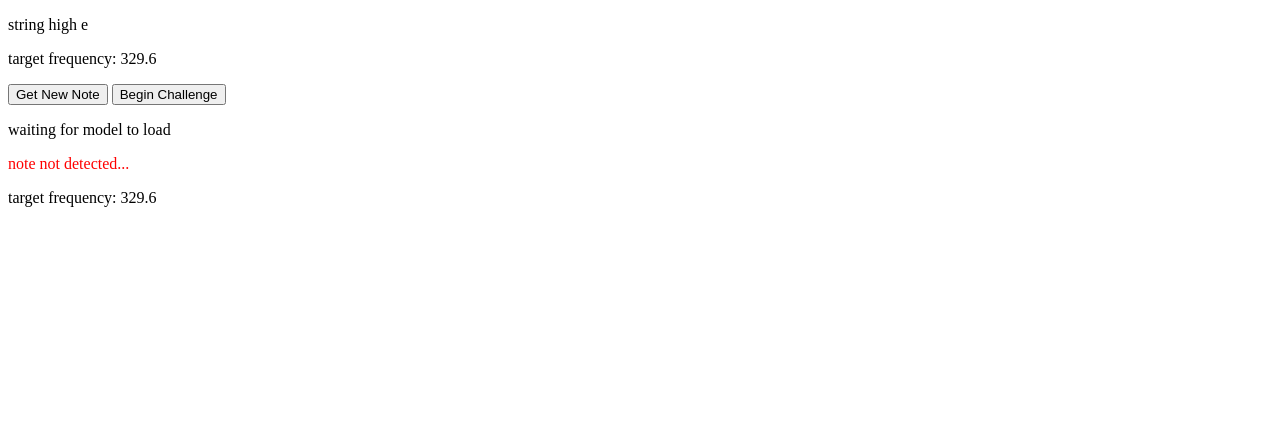
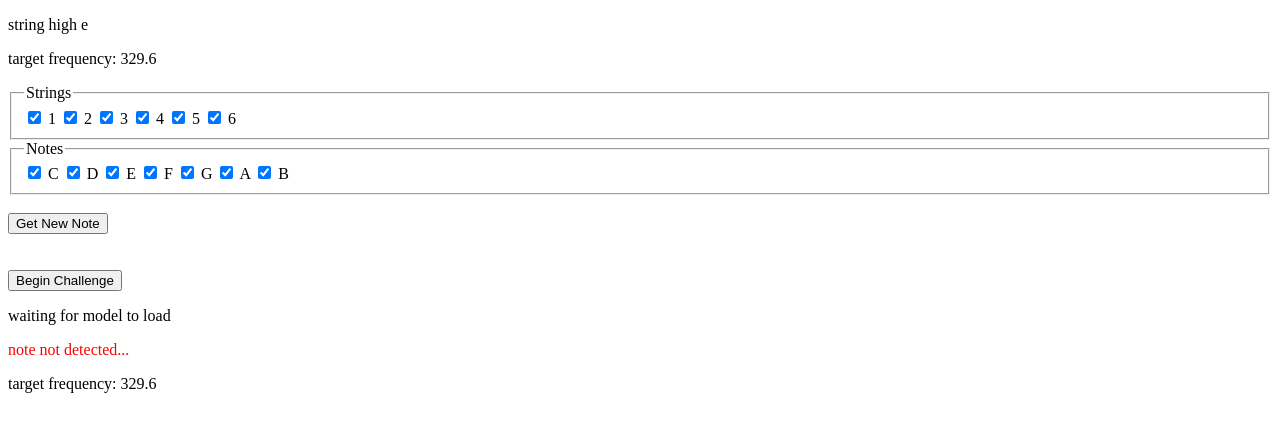
Before and after one commit to dnkelly97/fretboard_mastery, a Django app: page /fretboard_exercises/1/ in a window 1280 px wide. Shown: the top 432 px of the page. Run offline with Django 3.2, Linux system fonts and the light colour scheme; some libraries are stand-ins or nearby versions.

Commit message:
Added a form for selecting strings and notes to test over, and removed the old Get New Note button.

```diff
--- a/guitar_exercises/fretboard_exercises/templates/fretboard_exercises/index.html
+++ b/guitar_exercises/fretboard_exercises/templates/fretboard_exercises/index.html
@@ -14,8 +14,46 @@
 </head>
 <body>
     <p id="instruction">string {{ string }} {{ note }}</p>
-    <p>target frequency: {{ frequency }}</p>
-    <button id="new_note_button" onclick="getNote()">Get New Note</button>
+    <p id="target_frequency">target frequency: {{ frequency }}</p>
+    <form id="new_note_form" method="post" action="new_note/">
+        {% csrf_token %}
+        <fieldset>
+            <legend>Strings</legend>
+            <input type="checkbox" name="strings" value="1" checked>
+            <label>1  </label>
+            <input type="checkbox" name="strings" value="2" checked>
+            <label>2  </label>
+            <input type="checkbox" name="strings" value="3" checked>
+            <label>3  </label>
+            <input type="checkbox" name="strings" value="4" checked>
+            <label>4  </label>
+            <input type="checkbox" name="strings" value="5" checked>
+            <label>5  </label>
+            <input type="checkbox" name="strings" value="6" checked>
+            <label>6  </label>
+        </fieldset>
+        <fieldset>
+            <legend>Notes</legend>
+            <input type="checkbox" name="notes" value="C" checked>
+            <label>C  </label>
+            <input type="checkbox" name="notes" value="D" checked>
+            <label>D  </label>
+            <input type="checkbox" name="notes" value="E" checked>
+            <label>E  </label>
+            <input type="checkbox" name="notes" value="F" checked>
+            <label>F  </label>
+            <input type="checkbox" name="notes" value="G" checked>
+            <label>G  </label>
+            <input type="checkbox" name="notes" value="A" checked>
+            <label>A  </label>
+            <input type="checkbox" name="notes" value="B" checked>
+            <label>B  </label>
+        </fieldset>
+        <br>
+        <input type="submit" value="Get New Note">
+    </form>
+    <br>
+    <br>
     <button id="begin_button" onclick="startPitchDetection()">Begin Challenge</button>
     <p id="status">waiting for model to load</p>
     <p id="result" style="color:Red">note not detected...</p>
```
